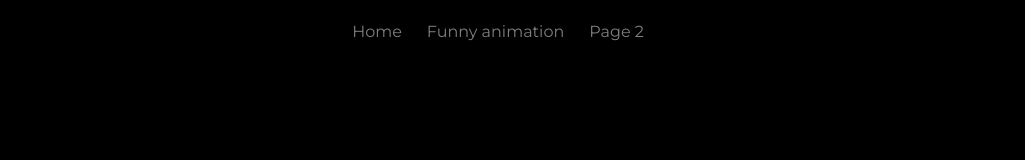
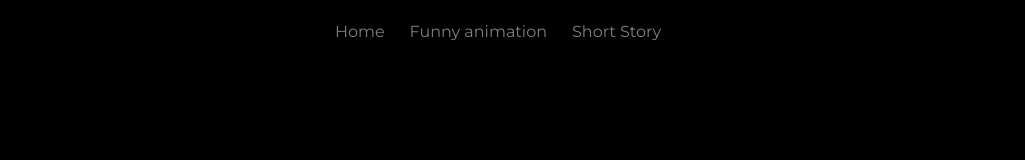
Before and after one commit to pabloozamora/SpaceApps_EquipoDinamita, a React (Vite) app: page / in a window 1280 px wide. Shown: the top 160 px of the page, without its empty margins (142-1167 px from the left). Built offline with nearby package versions, Linux system fonts and the light colour scheme.

Commit message:
Story on navbar

```diff
--- a/src/pages/WelcomePage/WelcomePage.jsx
+++ b/src/pages/WelcomePage/WelcomePage.jsx
@@ -15,7 +15,7 @@ function WelcomePage() {
                     <Link to="/animation">Funny animation</Link>
                 </li>
                 <li>
-                    <Link to="/page2">Page 2</Link>
+                    <a href="/Heavenly_trinity.pdf">Short Story</a>
                 </li>
             </ul>
         </nav>
```
Also changed, not shown: 2 other files (tests, documents, lock files or other folders).
